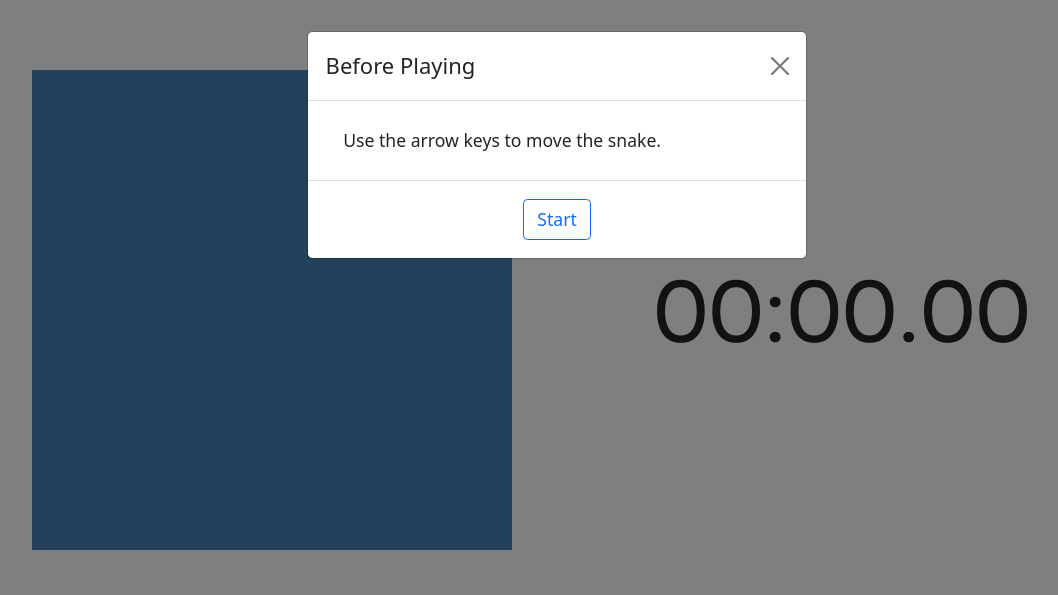
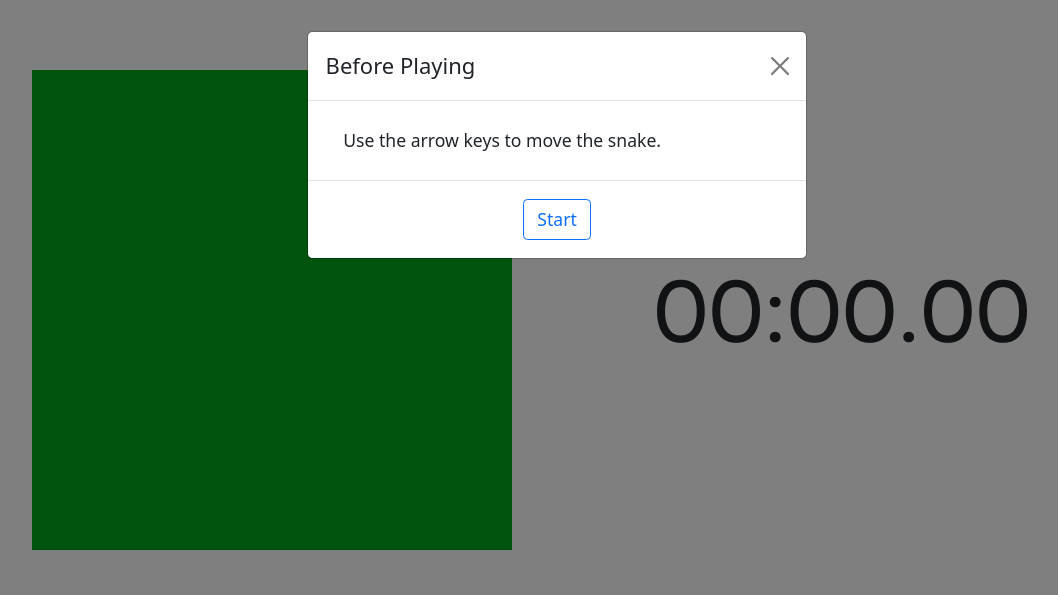
Before and after one commit to jalwn/valiant-valkyries, a plain HTML site: page frontend/index.html in a window 1280 px wide. Shown: the whole page, without its empty margins (83-1141 px from the left). Drawn offline with nearby package versions, Linux system fonts and the light colour scheme.

Commit message:
fix: :art: change canvas background to green (temporary)

```diff
--- a/frontend/index.css
+++ b/frontend/index.css
@@ -4,7 +4,7 @@
 }
 
 canvas {
-    background: steelblue;
+    background: #00A619;
 }
 
 .hide {
```
